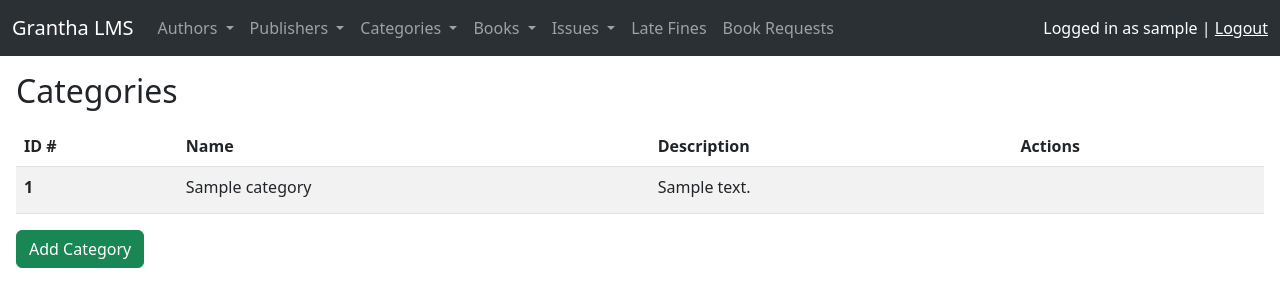
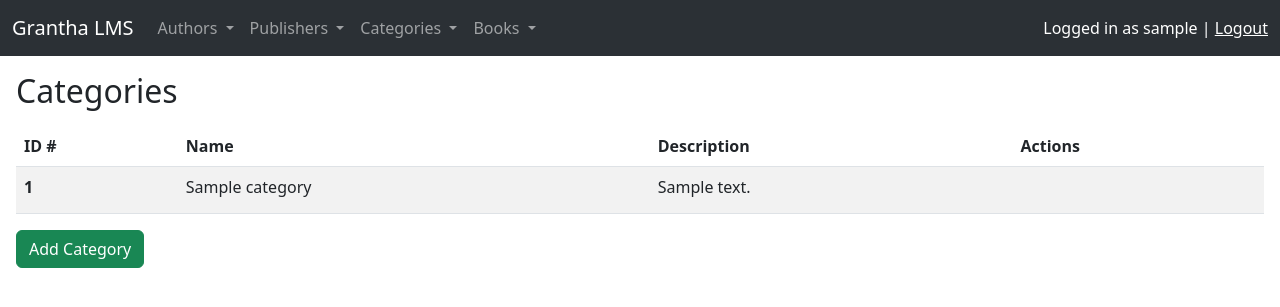
Before and after one commit to padamupreti/grantha-lms, a Django app: page /categories/ in a window 1280 px wide. Shown: the top 307 px of the page. Run offline with Django 4.2, Linux system fonts and the light colour scheme; a user stored in the database is signed in; tables that the repository leaves empty hold one stand-in row (values such as "Sample post"); some libraries are stand-ins or nearby versions.

Commit message:
Move navbar items into books + Minor icon changes

```diff
--- a/dashboard/templates/dashboard/list_categories.html
+++ b/dashboard/templates/dashboard/list_categories.html
@@ -23,7 +23,7 @@
                 <td>
                     <a
                         href="{% url 'dashboard:update-category' category.id %}"
-                        class="link-underline link-underline-opacity-0 link-primary mx-1"
+                        class="link-underline link-underline-opacity-0 link-success mx-1"
                         ><i class="fa fa-pen-to-square fs-5"></i
                     ></a>
                     <a
--- a/dashboard/templates/dashboard/list_publishers.html
+++ b/dashboard/templates/dashboard/list_publishers.html
@@ -27,7 +27,7 @@
                 <td>
                     <a
                         href="{% url 'dashboard:update-publisher' publisher.id %}"
-                        class="link-underline link-underline-opacity-0 link-primary mx-1"
+                        class="link-underline link-underline-opacity-0 link-success mx-1"
                         ><i class="fa fa-pen-to-square fs-5"></i
                     ></a>
                     <a
--- a/templates/librarian_navitems.html
+++ b/templates/librarian_navitems.html
@@ -96,19 +96,9 @@
                 >Add Book</a
             >
         </li>
-    </ul>
-</li>
-<li class="nav-item dropdown">
-    <a
-        class="nav-link dropdown-toggle"
-        href="#"
-        role="button"
-        data-bs-toggle="dropdown"
-        aria-expanded="false"
-    >
-        Issues
-    </a>
-    <ul class="dropdown-menu">
+        <li>
+            <hr class="dropdown-divider" />
+        </li>
         <li>
             <a class="dropdown-item" href="{% url 'dashboard:list-issues' %}"
                 >List Issues</a
@@ -119,13 +109,21 @@
                 >Make an Issue</a
             >
         </li>
+        <li>
+            <hr class="dropdown-divider" />
+        </li>
+        <li class="dropdown-item">
+            <a href="{% url 'dashboard:list-fines' %}" class="nav-link"
+                >Late Fines</a
+            >
+        </li>
+        <li>
+            <hr class="dropdown-divider" />
+        </li>
+        <li class="dropdown-item">
+            <a href="{% url 'dashboard:book-requests' %}" class="nav-link"
+                >Book Requests</a
+            >
+        </li>
     </ul>
 </li>
-<li class="nav-item">
-    <a href="{% url 'dashboard:list-fines' %}" class="nav-link">Late Fines</a>
-</li>
-<li class="nav-item">
-    <a href="{% url 'dashboard:book-requests' %}" class="nav-link"
-        >Book Requests</a
-    >
-</li>
```
